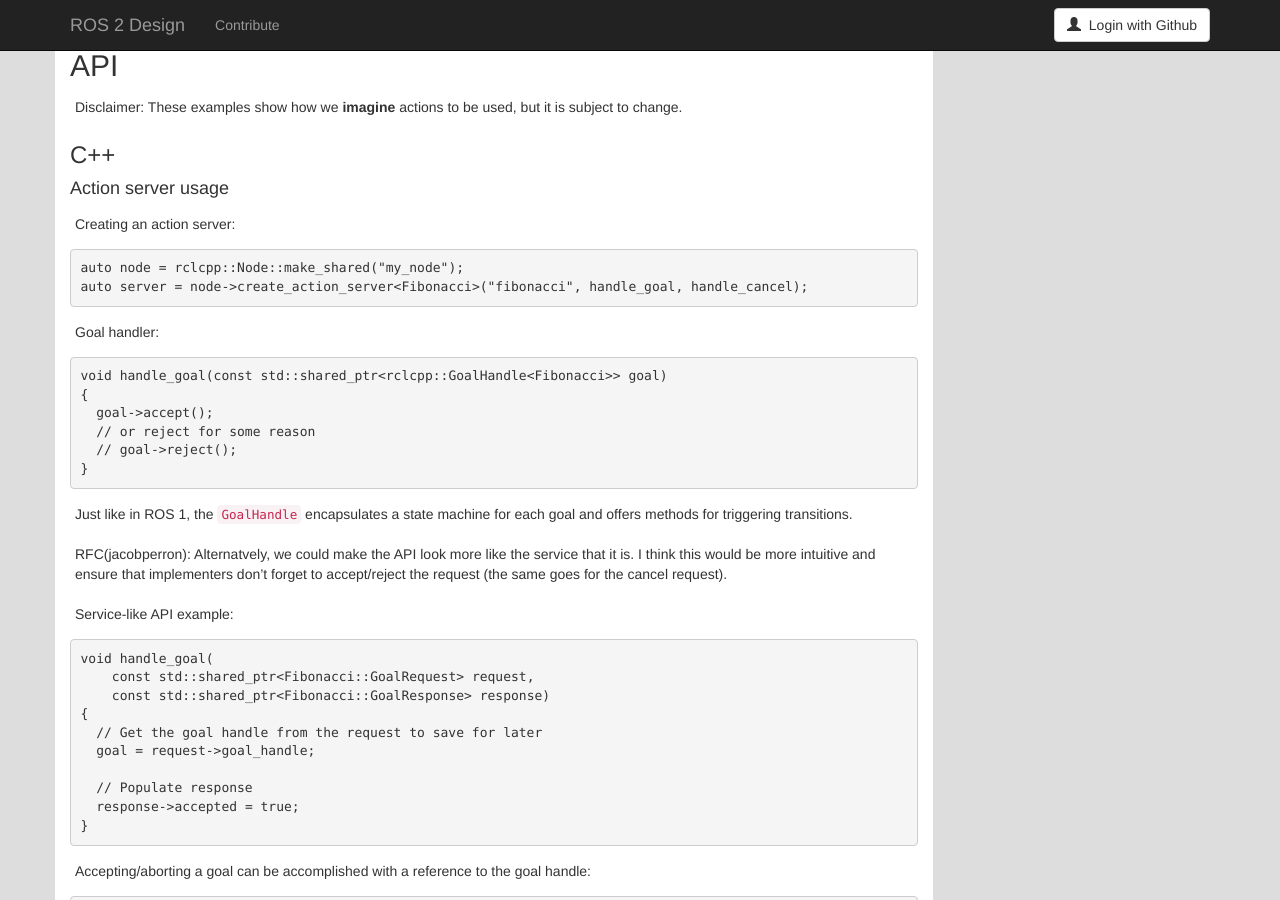
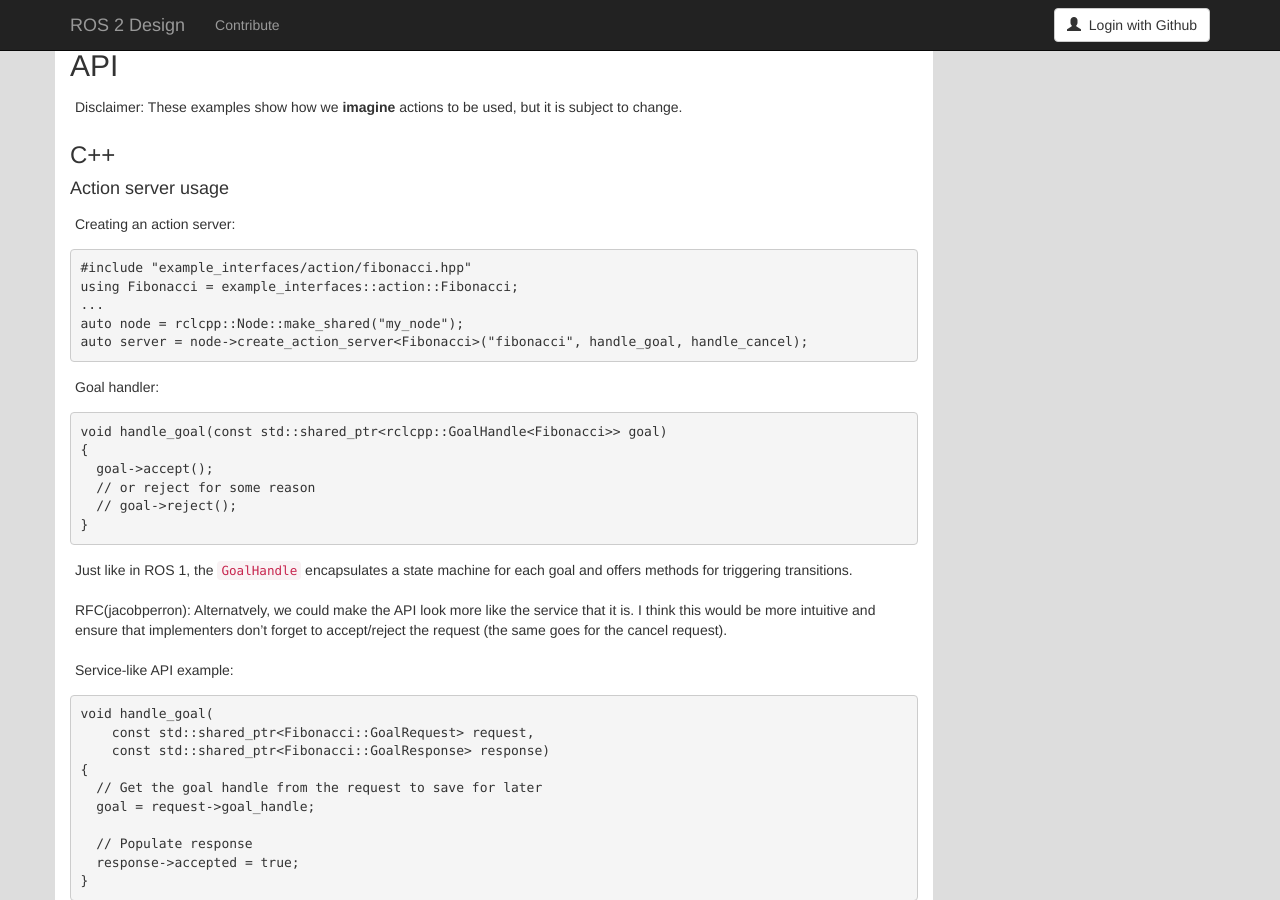
Before and after one commit to ros2/design, a Jekyll site: the page built from articles/actions.md, in a window 1280 px wide and 900 px high, scrolled down 3941 px. Built offline with Jekyll 4.4.1, drawn with Linux system fonts in a browser that asks for light colours; nearby versions of some CDN libraries.

Commit message:
Add include and type alias to action server example

````diff
--- a/articles/actions.md
+++ b/articles/actions.md
@@ -223,6 +223,9 @@ Disclaimer: These examples show how we **imagine** actions to be used, but it is
 Creating an action server:
 
 ```c++
+#include "example_interfaces/action/fibonacci.hpp"
+using Fibonacci = example_interfaces::action::Fibonacci;
+...
 auto node = rclcpp::Node::make_shared("my_node");
 auto server = node->create_action_server<Fibonacci>("fibonacci", handle_goal, handle_cancel);
 ```
````
